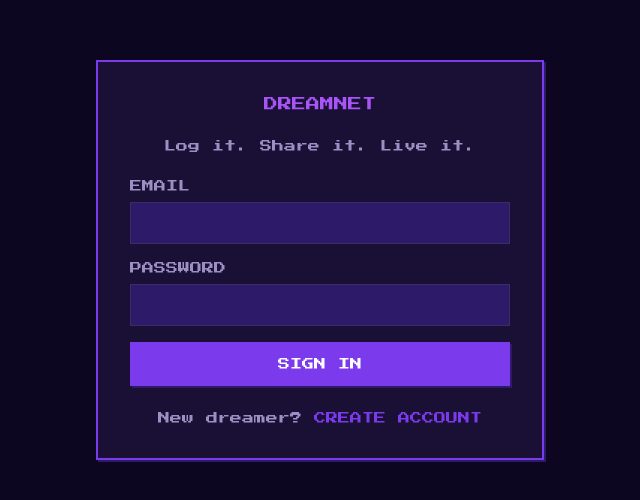
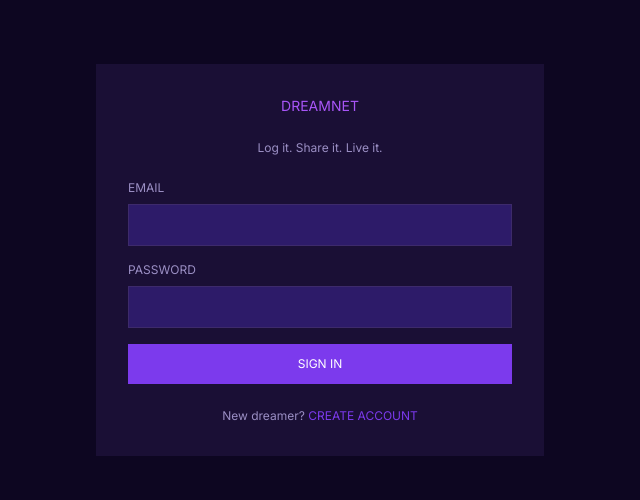
Before and after one commit to kithrine/dreamnet, a Next.js app: page /auth/signin in a window 1280 px wide. Shown: the part 140-640 px from the top of the page, without its empty margins (320-960 px from the left). Built offline with nearby package versions, Linux system fonts and the light colour scheme.

Commit message:
style: replace pixel theme with dreamy rounded theme — Dancing Script font, dream-card/dream-btn/glass-surface utilities

```diff
--- a/app/globals.css
+++ b/app/globals.css
@@ -1,18 +1,21 @@
 @import "tailwindcss";
 
 @theme {
-  --color-dream-bg: #0d0621;
+  /* Colors — same palette, kept intact */
+  --color-dream-bg:      #0d0621;
   --color-dream-surface: #1a0f35;
-  --color-dream-purple: #2d1b69;
-  --color-dream-violet: #7c3aed;
-  --color-dream-bright: #a855f7;
-  --color-dream-gold: #f59e0b;
-  --color-dream-text: #e2d9f3;
-  --color-dream-muted: #9b8fc4;
-  --color-dream-border: #3d2a6b;
+  --color-dream-purple:  #2d1b69;
+  --color-dream-violet:  #7c3aed;
+  --color-dream-bright:  #a855f7;
+  --color-dream-rose:    #c084fc;
+  --color-dream-gold:    #f59e0b;
+  --color-dream-text:    #e2d9f3;
+  --color-dream-muted:   #9b8fc4;
+  --color-dream-border:  #3d2a6b;
 
-  --font-pixel: var(--font-press-start), monospace;
-  --font-sans: var(--font-inter), sans-serif;
+  /* Fonts */
+  --font-display: var(--font-dancing), cursive;
+  --font-sans:    var(--font-inter), sans-serif;
 }
 
 @layer base {
@@ -20,18 +23,42 @@
     background-color: var(--color-dream-bg);
     color: var(--color-dream-text);
   }
-  * {
-    border-color: var(--color-dream-border);
-  }
 }
 
 @layer utilities {
-  .pixel-border {
-    border: 2px solid var(--color-dream-violet);
-    box-shadow: 2px 2px 0 var(--color-dream-purple);
+  /* Replaces old pixel-border */
+  .dream-card {
+    border-radius: 1rem;
+    background-color: var(--color-dream-surface);
+    border: 1px solid rgba(255, 255, 255, 0.08);
+    box-shadow: 0 8px 32px rgba(0, 0, 0, 0.4);
   }
-  .pixel-border-gold {
-    border: 2px solid var(--color-dream-gold);
-    box-shadow: 2px 2px 0 rgba(245, 158, 11, 0.3);
+
+  /* Replaces old pixel-border-gold */
+  .dream-card-gold {
+    border-radius: 1rem;
+    background-color: var(--color-dream-surface);
+    border: 1px solid rgba(255, 255, 255, 0.08);
+    box-shadow: 0 8px 32px rgba(0, 0, 0, 0.4), 0 0 0 1px rgba(245, 158, 11, 0.35);
+  }
+
+  /* Primary pill button — use as a className, pairs with px-* py-* */
+  .dream-btn {
+    border-radius: 9999px;
+    background-image: linear-gradient(to right, var(--color-dream-violet), var(--color-dream-rose));
+    color: white;
+    font-family: var(--font-sans);
+    font-weight: 600;
+    box-shadow: 0 4px 20px rgba(124, 58, 237, 0.4);
+    transition: opacity 0.15s, transform 0.1s;
+  }
+  .dream-btn:hover { opacity: 0.92; }
+  .dream-btn:active { transform: scale(0.98); }
+
+  /* Frosted glass surface */
+  .glass-surface {
+    backdrop-filter: blur(12px);
+    background-color: rgba(26, 15, 53, 0.85);
+    border: 1px solid rgba(255, 255, 255, 0.08);
   }
 }
--- a/app/layout.tsx
+++ b/app/layout.tsx
@@ -1,27 +1,28 @@
 import type { Metadata } from "next";
-import { Press_Start_2P, Inter } from "next/font/google";
+import { Dancing_Script, Inter } from "next/font/google";
 import "./globals.css";
 import Providers from "@/components/Providers";
 
-const pressStart2P = Press_Start_2P({
-  weight: "400",
+const dancingScript = Dancing_Script({
   subsets: ["latin"],
-  variable: "--font-press-start",
+  variable: "--font-dancing",
+  display: "swap",
 });
 
 const inter = Inter({
   subsets: ["latin"],
   variable: "--font-inter",
+  display: "swap",
 });
 
 export const metadata: Metadata = {
-  title: "DreamNet — Log it. Share it. Live it.",
+  title: "DreamNet — Share dreams. Inspire wonder.",
   description: "A social platform for sharing and exploring dreams.",
 };
 
 export default function RootLayout({ children }: { children: React.ReactNode }) {
   return (
-    <html lang="en" className={`${pressStart2P.variable} ${inter.variable}`}>
+    <html lang="en" className={`${dancingScript.variable} ${inter.variable}`}>
       <body className="font-sans antialiased">
         <Providers>{children}</Providers>
       </body>
```
